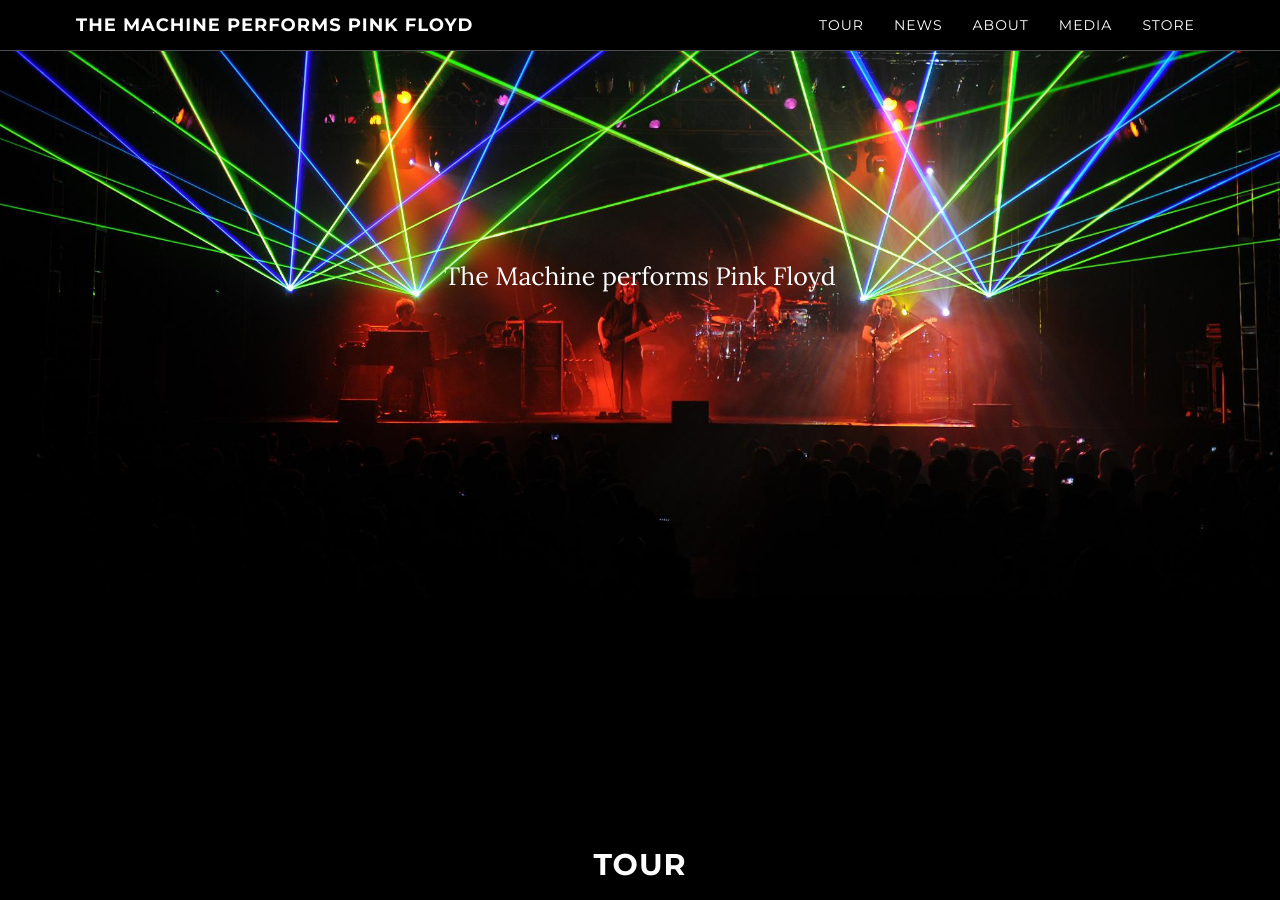
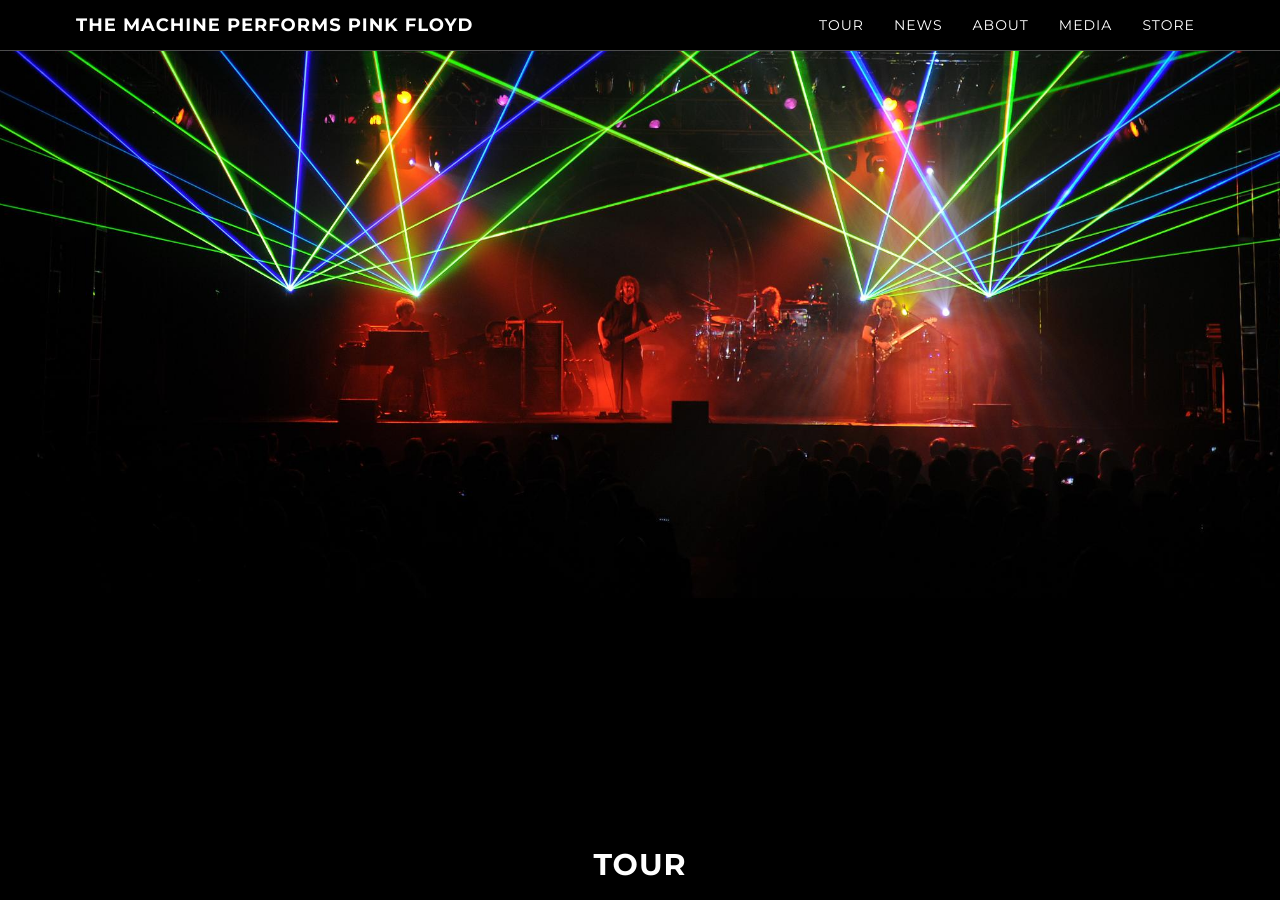
Before and after one commit to machineweb/machineweb.github.io, a Jekyll site: the page built from index.html, in a window 1280 px wide and 900 px high, scrolled down 302 px. Built offline with Jekyll 4.4.1, drawn with Linux system fonts in a browser that asks for light colours; comment, search, counter and statistics services are not loaded.

Commit message:
landing again

```diff
--- a/_includes/header.html
+++ b/_includes/header.html
@@ -7,8 +7,11 @@
                     <h1 class="brand-heading">&nbsp;</h1>
                     <h1 class="brand-heading">&nbsp;</h1>
 
-
-            <p class="intro-text">{{ content }}</p>
+		    <!-- <a href="#{{ site.pages_list['About'] }}" class="page-scroll">
+			<img class="img-me" src="{{ site.me-img }}" alt="
+                        The Machine Performs Pink Floyd">
+		    </a>
+            <p class="intro-text">{{ content }}</p> -->
                 </div>
             </div>
         </div>
```
